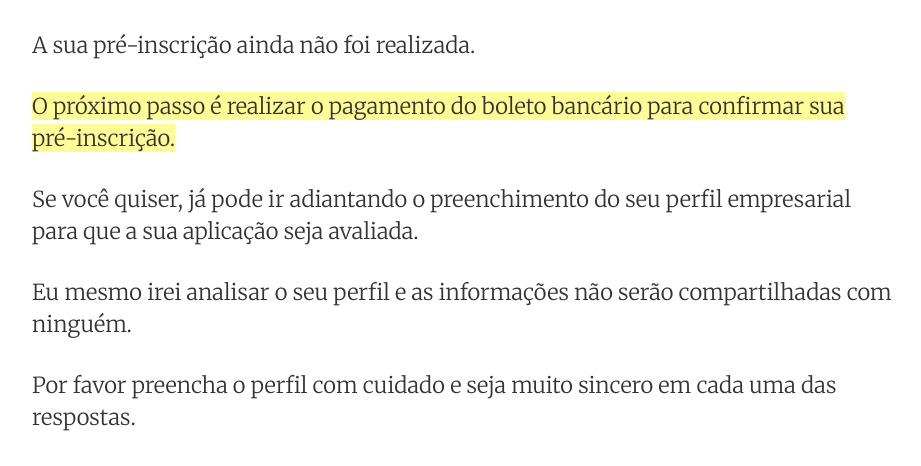
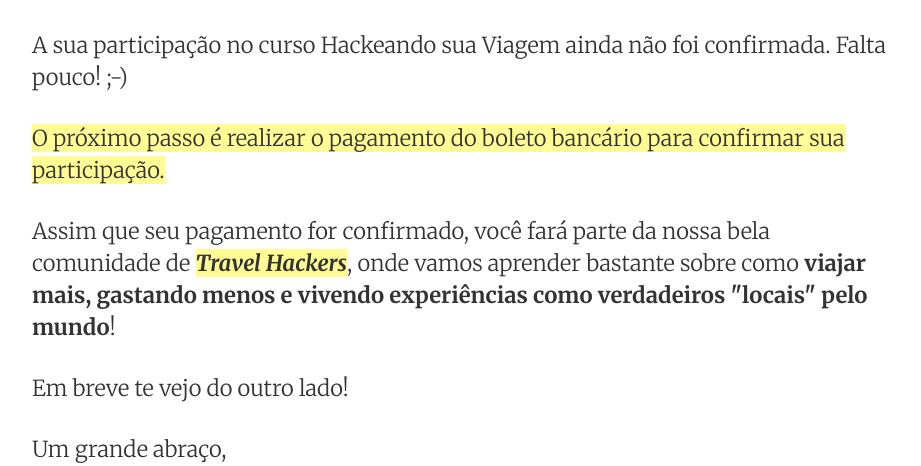
Before and after one commit to ianborges/hackeandosuaviagem, a Jekyll site: the page built from quase-la.html, in a window 1280 px wide. Shown: the top 466 px of the page, without its empty margins (177-1098 px from the left). Built offline with Jekyll 4.4.1, drawn with Linux system fonts in a browser that asks for light colours; some of the changed text lies outside the part shown.

Commit message:
Update quase-la.html

```diff
--- a/quase-la.html
+++ b/quase-la.html
@@ -9,22 +9,18 @@ layout: default
       <h1 class="headline">Quase lá...</h1>
     </div-->
     <div>
-      <p>A sua pré-inscrição ainda não foi realizada.</p>
+      <p>A sua participação no curso Hackeando sua Viagem ainda não foi confirmada. Falta pouco! ;-)</p>
 
-      <p><span class="highlight">O próximo passo é realizar o pagamento do boleto bancário para confirmar sua pré-inscrição.</span></p>
+      <p><span class="highlight">O próximo passo é realizar o pagamento do boleto bancário para confirmar sua participação.</span></p>
 
-      <p>Se você quiser, já pode ir adiantando o preenchimento do seu perfil empresarial para que a sua aplicação seja avaliada.</p>
+      <p>Assim que seu pagamento for confirmado, você fará parte da nossa bela comunidade de <span class="highlight"><em><strong>Travel Hackers</strong></em></span>, onde vamos aprender bastante sobre como <strong>viajar mais, gastando menos e vivendo experiências como verdadeiros "locais" pelo mundo</strong>!</p>
 
-      <p>Eu mesmo irei analisar o seu perfil e as informações não serão compartilhadas com ninguém.</p>
+      <p>Em breve te vejo do outro lado!</p>
 
-      <p>Por favor preencha o perfil com cuidado e seja muito sincero em cada uma das respostas.</p>
-
-      <p><a href="/perfil" class="call-to-action" target="_top">Clique aqui para preencher o perfil agora →</a>.</p>
-
-      <p>Eu torço para que você esteja dentro do perfil do grupo e compartilhe conosco essa experiência de aprendizado e transformação.</p>
-
-      <p><img src="assets/rafael-lima.png" alt="Rafael Lima" width="200"></p>
-      <p><img src="assets/rafael_lima-signature.png"/></p>
+   <p>Um grande abraço,</p>
+      <p><img src="assets/ianborges-circle.png" alt="Ian Borges" width="200"></p>
+      <p><strong>Ian Borges</strong></p>
+      <p><em>Lifestyle Strategist, Empreendedor e Nômade Digital</em></p>
     </article>
   </div>
 </div>
```
